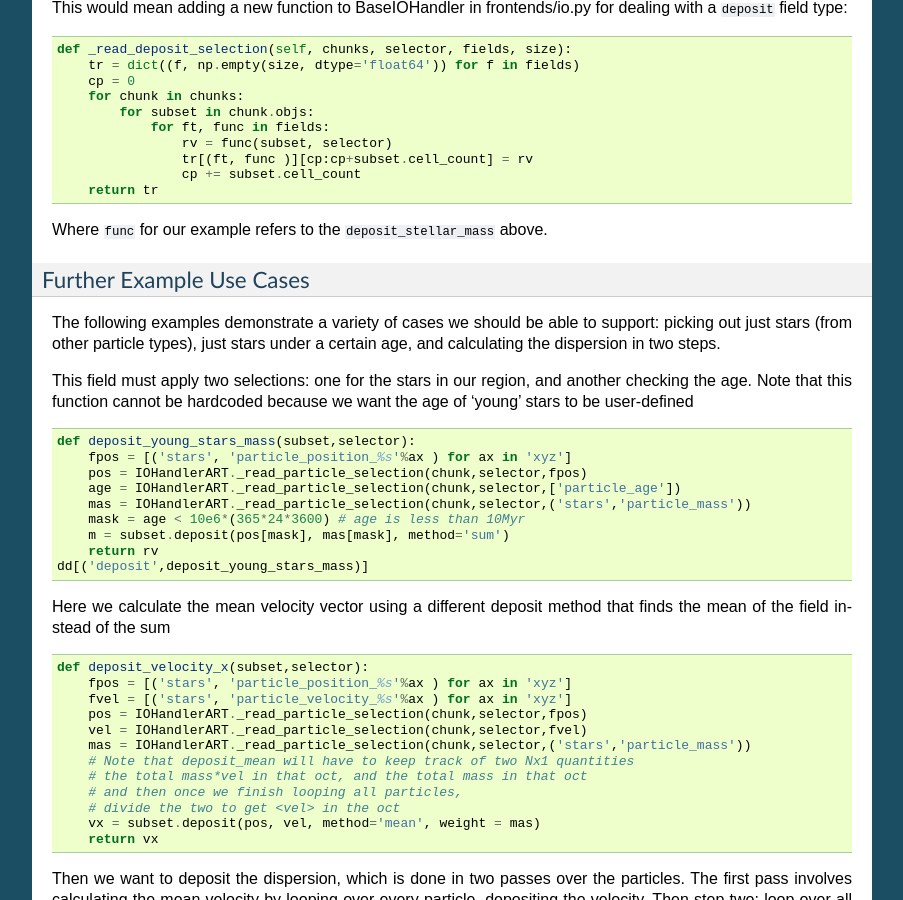
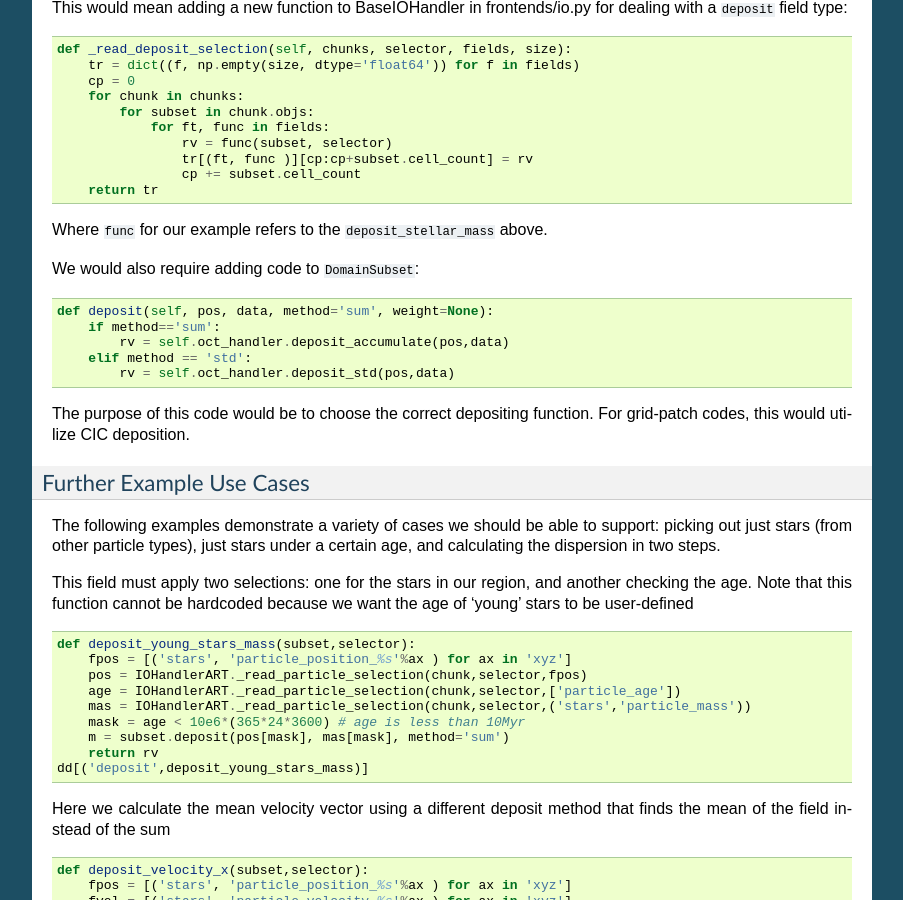
Before and after one commit to yt-project/ytep, a Sphinx documentation site: the page built from source/YTEPs/YTEP-0013.rst, in a window 1280 px wide and 900 px high, scrolled down 1436 px. Shown: the whole window, without its empty margins (198-1101 px from the left). Built offline with Sphinx 7.4.7, drawn with Linux system fonts in a browser that asks for light colours; formulas are drawn with MathJax 3.

Commit message:
adding potential code to the DomainSubset

```diff
--- a/source/YTEPs/YTEP-0013.rst
+++ b/source/YTEPs/YTEP-0013.rst
@@ -98,6 +98,16 @@ for dealing with a ``deposit`` field type::
 
 Where ``func``  for our example refers to the ``deposit_stellar_mass`` above.
 
+We would also require adding code to ``DomainSubset``::
+
+    def deposit(self, pos, data, method='sum', weight=None):
+        if method=='sum':
+            rv = self.oct_handler.deposit_accumulate(pos,data)
+        elif method == 'std':
+            rv = self.oct_handler.deposit_std(pos,data)
+
+The purpose of this code would be to choose the correct depositing function.
+For grid-patch codes, this would utilize CIC deposition.
 
 Further Example Use Cases
 ++++++++
```
